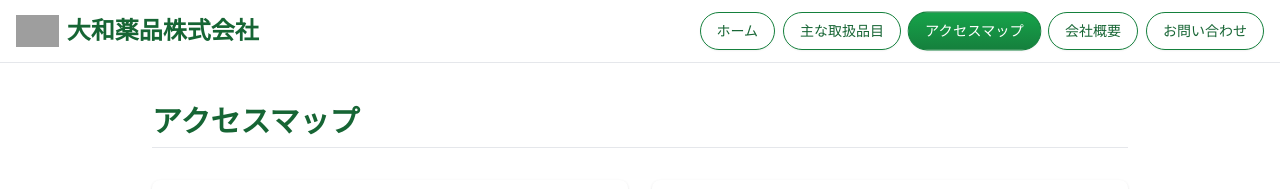
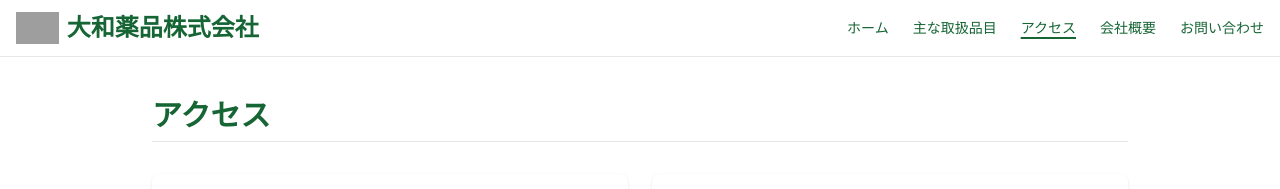
Before and after one commit to musnori/Yamato_HP, a React (Vite) app: page /access in a window 1280 px wide. Shown: the top 189 px of the page. Built offline with nearby package versions, Linux system fonts and the light colour scheme; grey boxes are pictures that could not be loaded; a web font is replaced by a local one.

Commit message:
Initial full homepage code

```diff
--- a/src/Layout.jsx
+++ b/src/Layout.jsx
@@ -50,7 +50,7 @@ export default function Layout() {
   const nav = [
     { label: "ホーム", path: "/" },
     { label: "主な取扱品目", path: "/products" },
-    { label: "アクセスマップ", path: "/access" },
+    { label: "アクセス", path: "/access" },
     { label: "会社概要", path: "/company" },
     { label: "お問い合わせ", path: "/contact" },
   ];
@@ -70,19 +70,22 @@ export default function Layout() {
             </span>
           </Link>
 
-          {/* デスクトップ用ナビ */}
-          <div className="hidden md:flex items-center gap-2">
+          {/* デスクトップ用ナビ（枠なし・ホバーで下線） */}
+<div className="hidden md:flex items-center gap-6">
   {nav.map((item) => (
     <NavLink
       key={item.path}
       to={item.path}
       className={({ isActive }) =>
         [
-                    "px-4 py-2 rounded-full text-sm font-medium transition-all",
-                    "border shadow-sm hover:shadow-md focus:outline-none focus:ring-2 focus:ring-green-600/30",
-                    isActive
-                      ? "bg-gradient-to-b from-green-600 to-green-700 text-white border-green-700 scale-[1.02]"
-                      : "bg-white text-green-800 border-green-700 hover:bg-green-50",
+          // 基本はテキストリンク
+          "text-sm font-medium text-green-800",
+          // ホバー時に下線
+          "hover:underline underline-offset-4 decoration-2",
+          // フォーカス可視リング
+          "focus:outline-none focus-visible:ring-2 focus-visible:ring-green-600/30 rounded",
+          // 現在ページは強調（下線＋少し濃い色）
+          isActive ? "text-green-700 font-bold underline decoration-2 underline-offset-4" : ""
         ].join(" ")
       }
     >
@@ -90,6 +93,7 @@ export default function Layout() {
     </NavLink>
   ))}
 </div>
+
 
           {/* モバイル：ハンバーガー */}
           <button
--- a/src/pages/Access.jsx
+++ b/src/pages/Access.jsx
@@ -15,12 +15,13 @@ export default function Access() {
     <div className="max-w-5xl mx-auto px-6 py-10 space-y-8">
       {/* タイトル */}
       <div className="border-b pb-2">
-        <h1 className="text-3xl font-bold text-green-800">アクセスマップ</h1>
+        <h1 className="text-3xl font-bold text-green-800">アクセス</h1>
       </div>
 
       {/* ───────────── 本社 ───────────── */}
 <div className="grid gap-6 md:grid-cols-2">
   {/* 本社所在地 */}
+
   <div className="bg-white shadow rounded-lg p-6">
     <h2 className="text-xl font-semibold mb-3">本社所在地</h2>
     <address className="not-italic text-gray-700 leading-relaxed text-sm">
```
Lines whose indentation alone changed are shown as unchanged.
